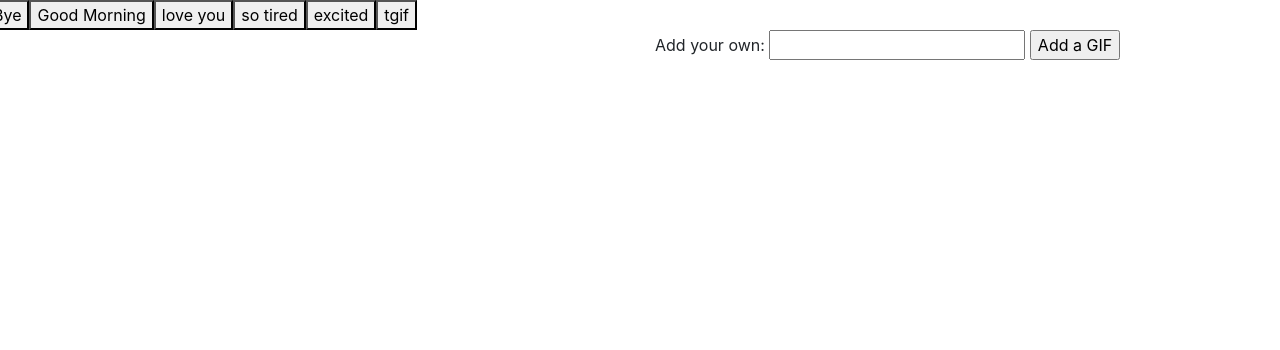
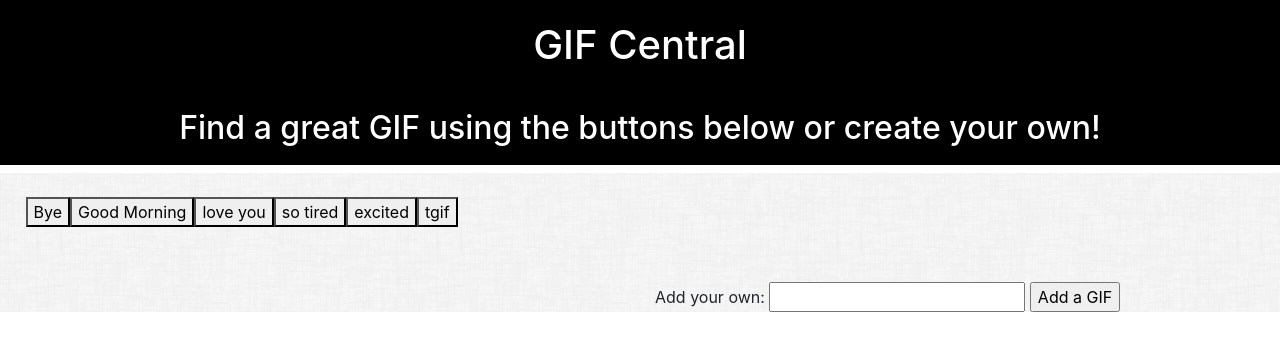
Before and after one commit to kfroerer/GIFtastic, a plain HTML site: page index.html in a window 1280 px wide. Drawn offline with nearby package versions, Linux system fonts and the light colour scheme.

Commit message:
fixed css

```diff
--- a/app.js
+++ b/app.js
@@ -18,7 +18,8 @@ $("#save-gif").on("click", function(event) {
     topic.push(newGIF);
     renderButtons();
 })
-
+var animatedGIF;
+var stillGIF;
 $(document).on("click", ".buttons", function(){
     var search = $(this).attr("data-title")
     var queryUrl = "http://api.giphy.com/v1/gifs/search?q=" + search + "&api_key=spWh9C8hZ8YYZbe5GmdARig3L7FNyNFK&limit=10&rating=g&rating=pg";
@@ -39,7 +40,13 @@ $(document).on("click", ".buttons", function(){
             var p = $("<p>").text("Rating: " + rating);
 
             var gifImage = $("<img>");
-            gifImage.attr("src", results[i].images.fixed_height.url);
+            //do variable for images source
+            animatedGIF = results[i].images.fixed_height.url
+            stillGIF = results[i].images.fixed_height_still.url
+            // animatedGIF.attr("state", "animated")
+            // stillGIF.attr("state", "still");
+            gifImage.attr("src", animatedGIF);
+            //attach both static and animated url as attributes
 
             gifDiv.prepend(p);
             gifDiv.prepend(gifImage);
@@ -49,6 +56,15 @@ $(document).on("click", ".buttons", function(){
     });
 });
 
+
+// $("<img>").on("click", function(){
+//     var gifState = $(this).attr("state");
+//     if ( gifState == "animated"){
+//         $("<img>").attr("src", stillGIF);
+//     }else{
+//         $("<img>").attr("src", animatedGIF);
+//     }
+// });
 //$(document.body)on click // $("img").on("click", function(){
     //need to access to for loop... do another one?
     //change gif img attr to ("src", results[i].images.fixed_height.url)
--- a/index.html
+++ b/index.html
@@ -11,12 +11,18 @@
     <script  src="https://code.jquery.com/jquery-3.3.1.min.js"
   integrity="sha256-FgpCb/KJQlLNfOu91ta32o/NMZxltwRo8QtmkMRdAu8="
   crossorigin="anonymous"></script>
+  <link rel="stylesheet" href="style.css">
     <title>GIFtastic</title>
 </head>
 <body>
     <main class="content">
+        <div class="heading"><h1>GIF Central</h1></div>
+        <h2>Find a great GIF using the buttons below or create your own!</h2>
+        <div class="main-body">
+            <br>
         <div class="row" class="buttons" id="button-row">
             </div>
+            <br>
         <div class="row">
         <div class="col-md-6" id="gifs-go-here"></div>
         <div class="col-md-6">
@@ -28,6 +34,7 @@
               </form>
         </div>
         </div>
+        </div>
     </main>
 
 
--- a/style.css
+++ b/style.css
@@ -0,0 +1,25 @@
+form {
+    margin-top: 5%;
+}
+
+h1  {
+    background-color: black;
+    color: white;
+    text-align: center;
+    line-height: 90px;
+    margin-bottom: 0;
+}
+h2{
+    background-color: black;
+    color: white;
+    text-align: center;
+    line-height: 75px;
+}
+
+#button-row {
+    margin-left: 2%;
+}
+
+.main-body {
+    background-image: url(dust_scratches/dust_scratches.png);
+}
```
Also changed, not shown: dust_scratches/dust_scratches.png (added), dust_scratches/readme.txt (added), 1 other file.
